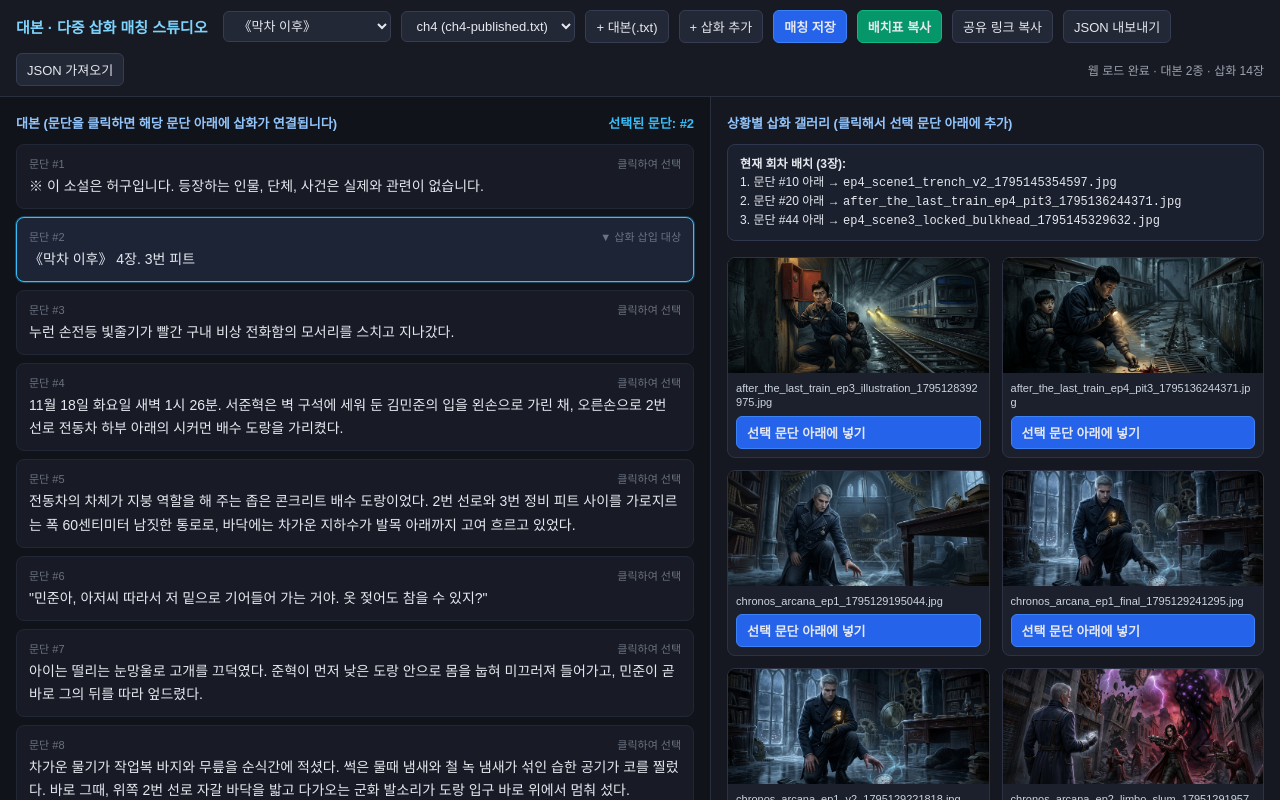
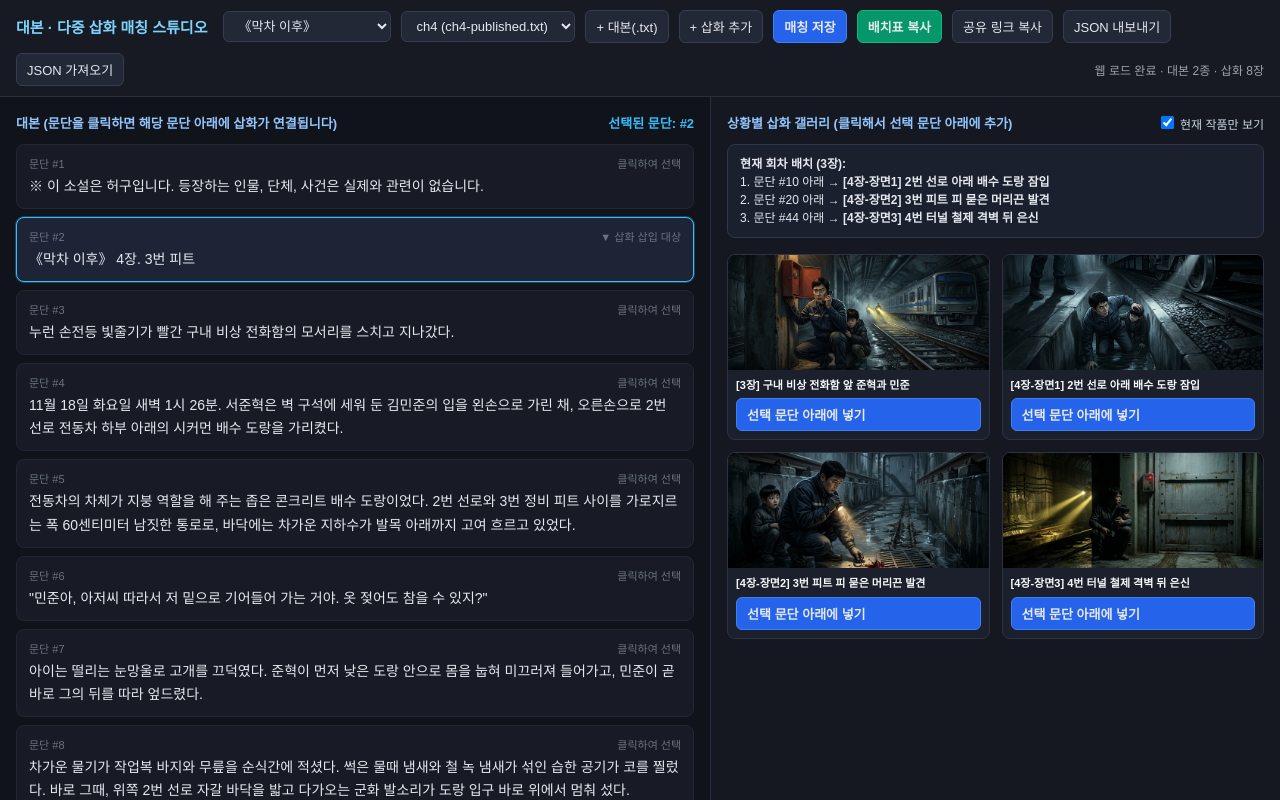
Before and after one commit to kwonflower831-cell/kwonflower831-cell.github.io, a plain HTML site: page storyboard-studio/index.html in a window 1280 px wide. Drawn offline with Linux system fonts and the light colour scheme.

Commit message:
Add Korean scene labels and per-novel filtering to Storyboard Studio

```diff
--- a/storyboard-studio/index.html
+++ b/storyboard-studio/index.html
@@ -169,6 +169,9 @@
     <section class="pane right-pane">
       <div class="pane-title">
         <span>상황별 삽화 갤러리 (클릭해서 선택 문단 아래에 추가)</span>
+        <label style="font-weight:400; font-size:12px; color:#cbd5e1; cursor:pointer;">
+          <input type="checkbox" id="filterNovelChk" checked /> 현재 작품만 보기
+        </label>
       </div>
       <div class="summary-box" id="summaryBox">현재 회차에 연결된 삽화가 없습니다.</div>
       <div class="gallery-grid" id="galleryContainer"></div>
@@ -333,6 +336,11 @@
       renderSummary();
     }
 
+    function getImageLabel(name) {
+      const found = state.images.find(i => i.name === name);
+      return (found && found.label) ? found.label : name;
+    }
+
     function renderSummary() {
       const slots = [...getChapterSlots()].sort((a, b) => a.paraIdx - b.paraIdx);
       if (slots.length === 0) {
@@ -340,12 +348,17 @@
         return;
       }
       summaryBox.innerHTML = `<strong>현재 회차 배치 (${slots.length}장):</strong><br>` +
-        slots.map((s, i) => `${i + 1}. 문단 #${s.paraIdx + 1} 아래 → <code>${s.imageName}</code>`).join('<br>');
+        slots.map((s, i) => `${i + 1}. 문단 #${s.paraIdx + 1} 아래 → <b>${getImageLabel(s.imageName)}</b>`).join('<br>');
     }
 
     function renderGallery() {
       galleryContainer.innerHTML = '';
-      state.images.forEach(imgInfo => {
+      const filterByNovel = document.getElementById('filterNovelChk')?.checked;
+      const list = filterByNovel
+        ? state.images.filter(img => !img.novelId || img.novelId === state.novelId)
+        : state.images;
+
+      list.forEach(imgInfo => {
         const card = document.createElement('div');
         card.className = 'img-card';
 
@@ -358,7 +371,9 @@
 
         const name = document.createElement('div');
         name.className = 'img-name';
-        name.textContent = imgInfo.name;
+        name.style.fontWeight = '600';
+        name.style.color = '#f8fafc';
+        name.textContent = imgInfo.label || imgInfo.name;
 
         const btn = document.createElement('button');
         btn.className = 'primary';
@@ -369,7 +384,7 @@
             slots.push({ paraIdx: state.selectedParaIdx, imageName: imgInfo.name });
             setChapterSlots(slots);
             renderScript(true);
-            statusText.textContent = `문단 #${state.selectedParaIdx + 1} 아래에 '${imgInfo.name}' 추가됨!`;
+            statusText.textContent = `문단 #${state.selectedParaIdx + 1} 아래에 '${imgInfo.label || imgInfo.name}' 추가됨!`;
           } else {
             statusText.textContent = `이미 문단 #${state.selectedParaIdx + 1} 아래에 배치되어 있습니다.`;
           }
@@ -383,7 +398,8 @@
       });
     }
 
-    novelSelect.onchange = () => { state.novelId = novelSelect.value; state.chapterId = null; populateChapters(); };
+    document.getElementById('filterNovelChk').onchange = () => renderGallery();
+    novelSelect.onchange = () => { state.novelId = novelSelect.value; state.chapterId = null; populateChapters(); renderGallery(); };
     chapterSelect.onchange = () => { state.chapterId = chapterSelect.value; state.selectedParaIdx = 1; renderScript(); };
 
     document.getElementById('addScriptInput').onchange = async (e) => {
```
Also changed, not shown: storyboard-studio/data.json (+1 -1 lines).
